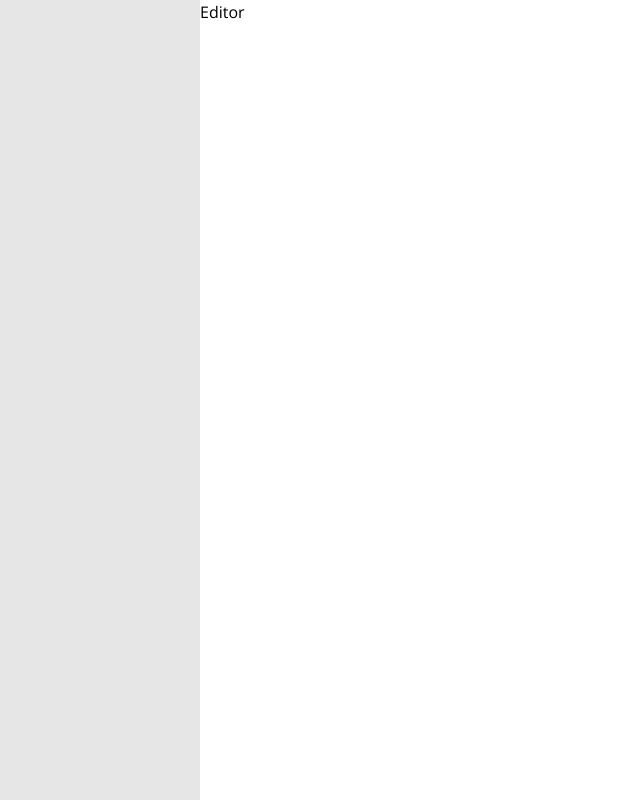
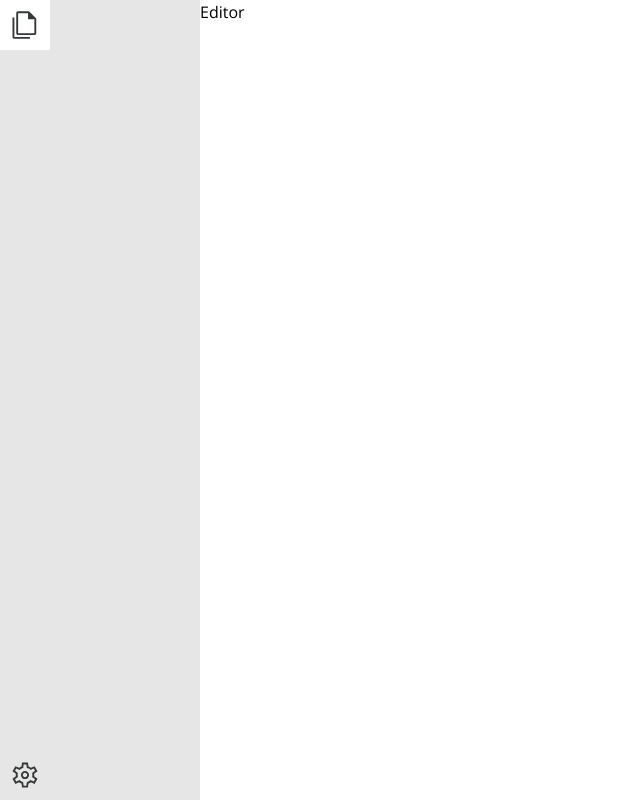
Before and after one commit to crisosron/scribe, a Next.js app in the folder scribe-frontend/: page / in a window 1280 px wide. Shown: the whole page, without its empty margins (0-640 px from the left). Built offline with nearby package versions, Linux system fonts and the light colour scheme.

Commit message:
Add MenuStrip component and its contents

```diff
--- a/scribe-frontend/components/sidebar/content.tsx
+++ /dev/null
@@ -1,5 +0,0 @@
-const Content = () => (
-  <div className="flex-1" />
-)
-
-export default Content;
--- /dev/null
+++ b/scribe-frontend/components/sidebar/content/content.tsx
@@ -0,0 +1,10 @@
+import MenuStrip from "./menu-strip";
+
+const Content = () => (
+  <div className="flex flex-1">
+    <MenuStrip />
+    <div className="flex-1" />
+  </div>
+)
+
+export default Content;
--- /dev/null
+++ b/scribe-frontend/components/sidebar/content/menu-button.tsx
@@ -0,0 +1,36 @@
+import { FC, ReactNode, useState } from "react";
+import classNames from "classnames";
+import { SvgComponentProps } from "@/components/svg-components/utils";
+
+type Props = {
+  Icon: FC<SvgComponentProps>,
+  children?: ReactNode,
+  active?: boolean
+}
+
+const MenuButton = ({ children, Icon, active }: Props) => {
+  const [isActive, setIsActive] = useState(active);
+
+  const toggleActive = () => {
+    setIsActive((prev) => !prev);
+  }
+
+  return (
+    <div
+      onClick={toggleActive}
+      className={
+        classNames(
+          "min-h-[50px] w-full flex justify-center items-center hover:bg-white-100 transition cursor-pointer hover:dark:bg-white-600",
+          { "bg-sky-blue-100": isActive }
+        )
+      }>
+      <Icon className={
+        classNames(
+          'fill-soft-black-100 dark:fill-white-200 transition',
+        )
+      } />
+    </div>
+  )
+}
+
+export default MenuButton;
--- /dev/null
+++ b/scribe-frontend/components/sidebar/content/menu-strip.tsx
@@ -0,0 +1,17 @@
+import { MultiFileIcon, SettingsIcon } from "@/components/svg-components"
+import MenuButton from "./menu-button"
+
+const MenuStrip = () => {
+  return (
+    <div className="min-h-screen md:min-w-[50px] flex flex-col flex-end">
+      <div className="flex flex-col flex-1 grow">
+        <MenuButton Icon={MultiFileIcon} />
+      </div>
+      <div className="flex flex-col flex-1 justify-end grow-0">
+        <MenuButton Icon={SettingsIcon} />
+      </div>
+    </div>
+  )
+}
+
+export default MenuStrip
--- a/scribe-frontend/components/sidebar/sidebar.tsx
+++ b/scribe-frontend/components/sidebar/sidebar.tsx
@@ -2,7 +2,7 @@
 
 import { useState, useRef, useCallback, useEffect } from 'react';
 import Resizer from "./resizer";
-import Content from "./content";
+import Content from "./content/content";
 
 const Sidebar = () => {
   const sidebarRef = useRef<HTMLDivElement>(null);
--- /dev/null
+++ b/scribe-frontend/components/svg-components/index.ts
@@ -0,0 +1,3 @@
+export { default as SingleFileIcon } from './single-file-icon/single-file-icon';
+export { default as MultiFileIcon } from './multi-file-icon/multi-file-icon';
+export { default as SettingsIcon } from './settings-icon/settings-icon';
--- /dev/null
+++ b/scribe-frontend/components/svg-components/multi-file-icon/multi-file-icon.tsx
@@ -0,0 +1,18 @@
+
+import { SvgComponentProps, SVG_COMPONENT_DEFAULTS } from "../utils";
+
+const MultiFileIcon = ({ width, height, className }: SvgComponentProps) => {
+  return (
+    <svg
+      xmlns="http://www.w3.org/2000/svg"
+      height={height || SVG_COMPONENT_DEFAULTS.HEIGHT}
+      viewBox="0 -960 960 960"
+      width={width || SVG_COMPONENT_DEFAULTS.WIDTH}
+      className={className}
+    >
+      <path d="M780-160H260q-24 0-42-18t-18-42v-640q0-24 18-42t42-18h348l232 232v468q0 24-18 42t-42 18ZM578-662v-198H260v640h520v-442H578ZM140-40q-24 0-42-18t-18-42v-619h60v619h498v60H140Zm120-820v198-198 640-640Z" />
+    </svg>
+  )
+}
+
+export default MultiFileIcon;
--- /dev/null
+++ b/scribe-frontend/components/svg-components/settings-icon/settings-icon.tsx
@@ -0,0 +1,17 @@
+import { SvgComponentProps, SVG_COMPONENT_DEFAULTS } from "../utils";
+
+const SettingsIcon = ({ width, height, fill, className }: SvgComponentProps) => {
+  return (
+    <svg
+      xmlns="http://www.w3.org/2000/svg"
+      height={height || SVG_COMPONENT_DEFAULTS.HEIGHT}
+      viewBox="0 -960 960 960"
+      width={width || SVG_COMPONENT_DEFAULTS.WIDTH}
+      className={className}
+    >
+      <path d="m388-80-20-126q-19-7-40-19t-37-25l-118 54-93-164 108-79q-2-9-2.5-20.5T185-480q0-9 .5-20.5T188-521L80-600l93-164 118 54q16-13 37-25t40-18l20-127h184l20 126q19 7 40.5 18.5T669-710l118-54 93 164-108 77q2 10 2.5 21.5t.5 21.5q0 10-.5 21t-2.5 21l108 78-93 164-118-54q-16 13-36.5 25.5T592-206L572-80H388Zm92-270q54 0 92-38t38-92q0-54-38-92t-92-38q-54 0-92 38t-38 92q0 54 38 92t92 38Zm0-60q-29 0-49.5-20.5T410-480q0-29 20.5-49.5T480-550q29 0 49.5 20.5T550-480q0 29-20.5 49.5T480-410Zm0-70Zm-44 340h88l14-112q33-8 62.5-25t53.5-41l106 46 40-72-94-69q4-17 6.5-33.5T715-480q0-17-2-33.5t-7-33.5l94-69-40-72-106 46q-23-26-52-43.5T538-708l-14-112h-88l-14 112q-34 7-63.5 24T306-642l-106-46-40 72 94 69q-4 17-6.5 33.5T245-480q0 17 2.5 33.5T254-413l-94 69 40 72 106-46q24 24 53.5 41t62.5 25l14 112Z" />
+    </svg>
+  )
+}
+
+export default SettingsIcon;
--- /dev/null
+++ b/scribe-frontend/components/svg-components/single-file-icon/single-file-icon.tsx
@@ -0,0 +1,17 @@
+import { SVG_COMPONENT_DEFAULTS, SvgComponentProps } from "../utils";
+
+const SingleFileIcon = ({ width, height, fill, className }: SvgComponentProps) => {
+  return (
+    <svg
+      xmlns="http://www.w3.org/2000/svg"
+      height={height || SVG_COMPONENT_DEFAULTS.HEIGHT}
+      viewBox="0 -960 960 960"
+      width={width || SVG_COMPONENT_DEFAULTS.WIDTH}
+      className={className}
+    >
+      <path d="M319-250h322v-60H319v60Zm0-170h322v-60H319v60ZM220-80q-24 0-42-18t-18-42v-680q0-24 18-42t42-18h361l219 219v521q0 24-18 42t-42 18H220Zm331-554v-186H220v680h520v-494H551ZM220-820v186-186 680-680Z" />
+    </svg>
+  )
+}
+
+export default SingleFileIcon;
--- /dev/null
+++ b/scribe-frontend/components/svg-components/utils.ts
@@ -0,0 +1,11 @@
+export type SvgComponentProps = {
+  width?: number
+  height?: number
+  fill?: string
+  className?: string
+}
+
+export const SVG_COMPONENT_DEFAULTS = {
+  WIDTH: 30,
+  HEIGHT: 30
+}
--- a/scribe-frontend/tailwind.config.js
+++ b/scribe-frontend/tailwind.config.js
@@ -38,6 +38,18 @@ module.exports = {
         700: '#151617',
         800: '#101111',
         900: '#0b0b0b'
+      },
+
+      'sky-blue': {
+        100: '#699fc0',
+        200: '#78a9c6',
+        300: '#87b2cd',
+        400: '#96bcd3',
+        500: '#a5c5d9',
+        600: '#b4cfe0',
+        700: '#c3d9e6',
+        800: '#d2e2ec',
+        900: '#e1ecf2'
       }
     },
   },
```
